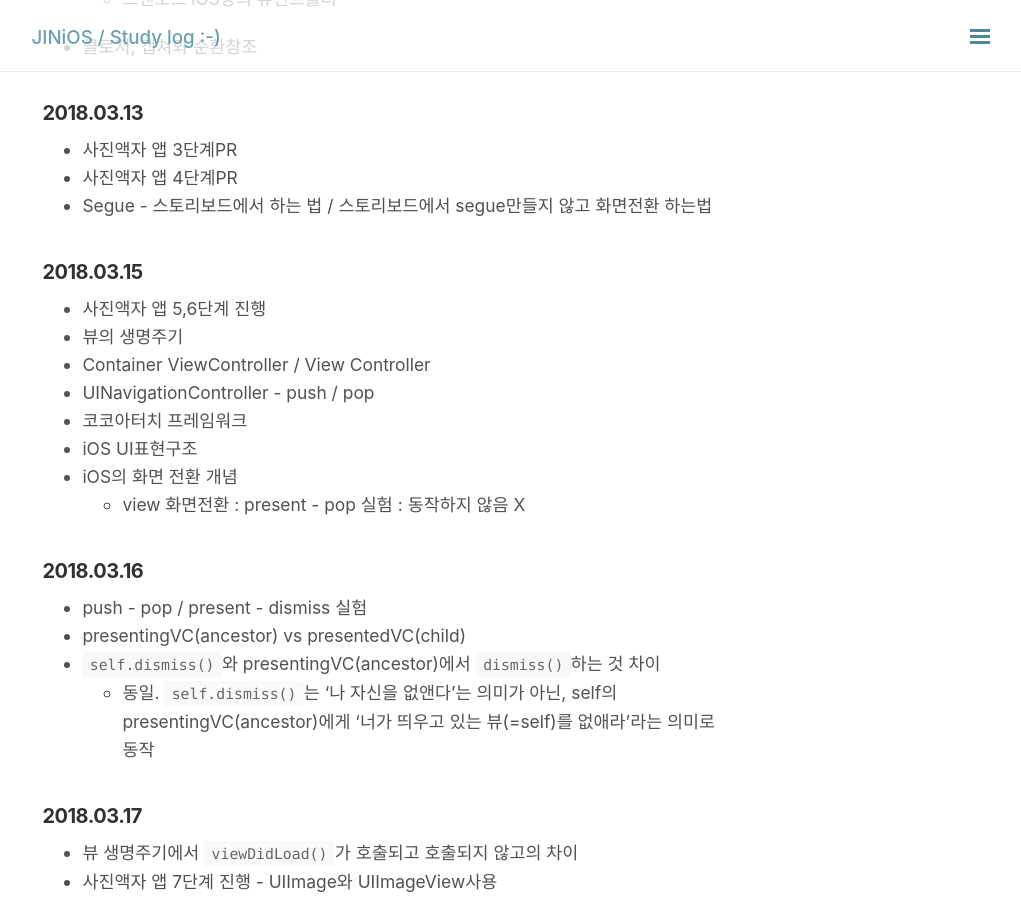
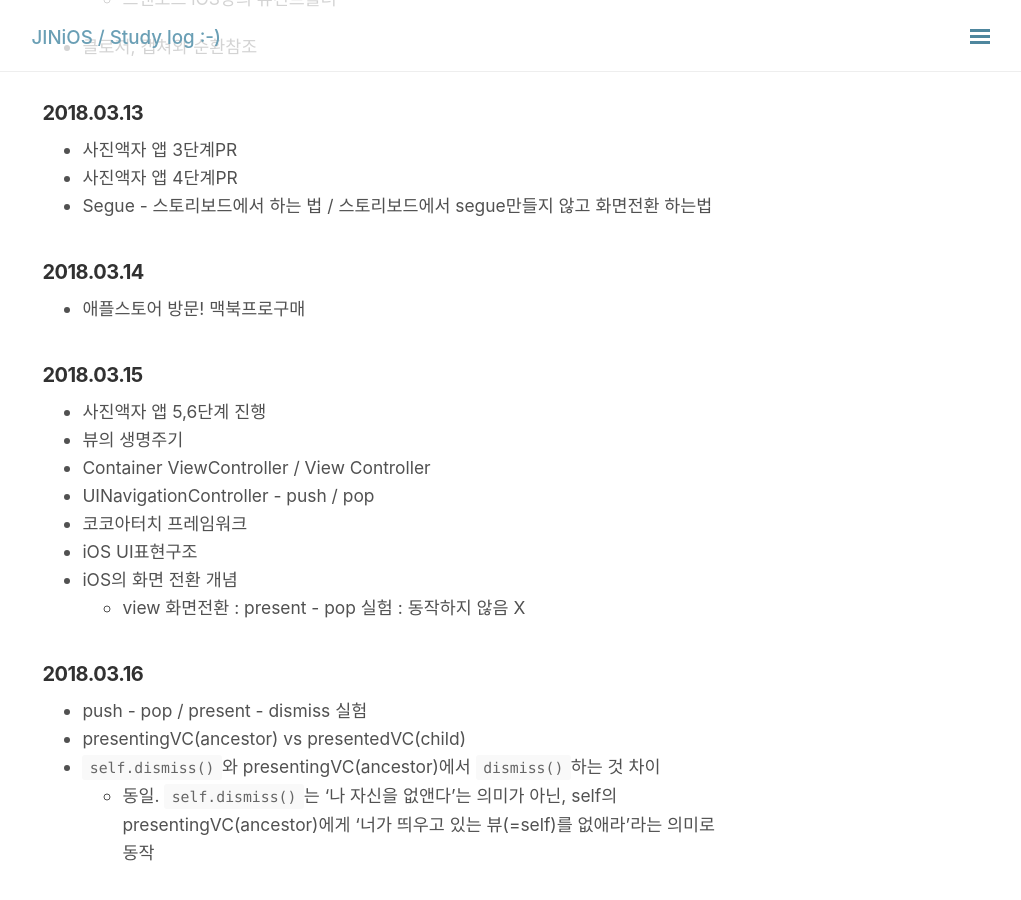
Before and after one commit to jinios/jinios.github.io, a Jekyll site: the page built from _posts/TIL/2018-03-12-TIL.md, in a window 1280 px wide and 900 px high, scrolled down 410 px. Shown: the whole window, without its empty margins (255-1276 px from the left). Built offline with Jekyll 4.4.1, drawn with Linux system fonts in a browser that asks for light colours; nearby versions of some CDN libraries; comment, search, counter and statistics services are not loaded.

Commit message:
update post-test

```diff
--- a/_posts/TIL/2018-03-12-TIL.md
+++ b/_posts/TIL/2018-03-12-TIL.md
@@ -19,6 +19,8 @@ categories: TIL
 - 사진액자 앱 4단계PR
 - Segue - 스토리보드에서 하는 법 / 스토리보드에서 segue만들지 않고 화면전환 하는법
 
+#### 2018.03.14
+- 애플스토어 방문! 맥북프로구매
 
 #### 2018.03.15
 - 사진액자 앱 5,6단계 진행
```
